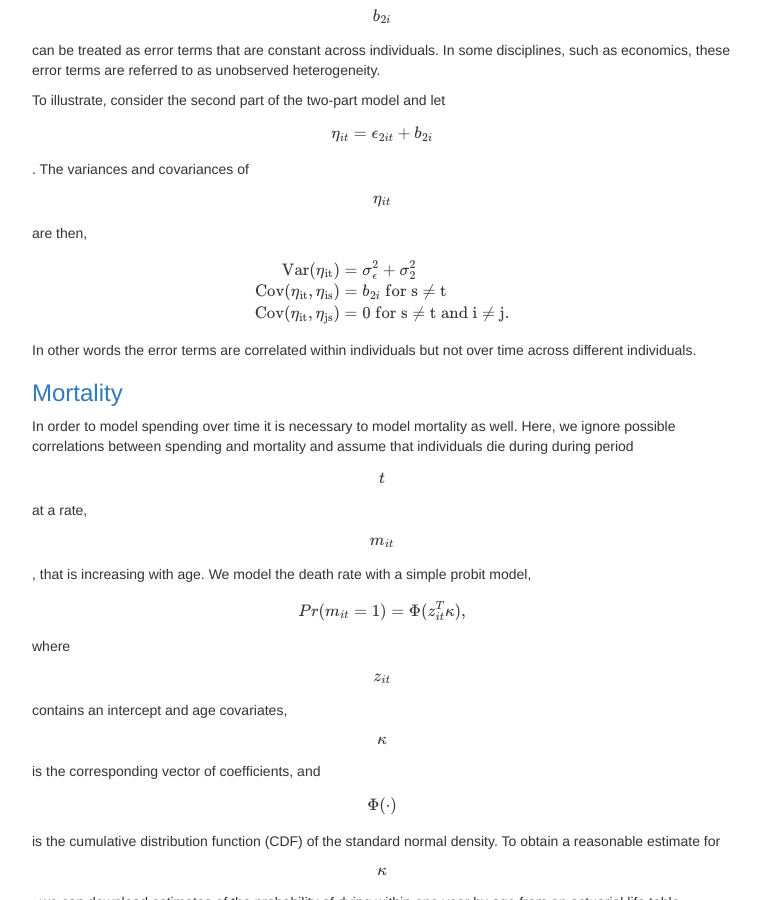
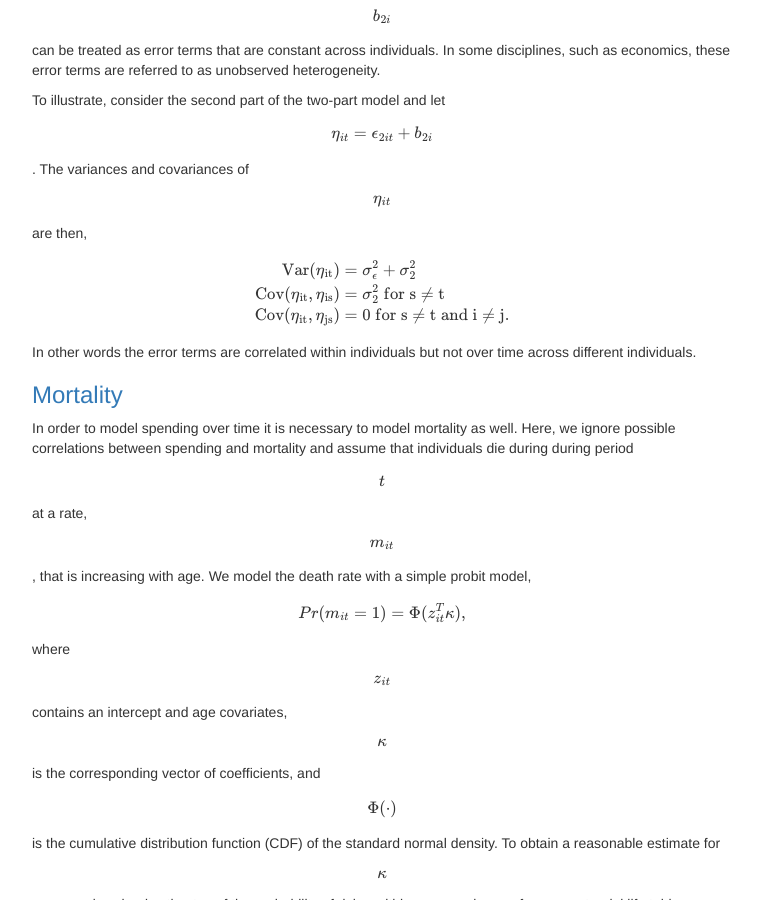
Before and after one commit to dincerti/dincerti.github.io, a Jekyll site: the page built from dynamic_twopart.md, in a window 1280 px wide and 900 px high, scrolled down 2263 px. Shown: the whole window, without its empty margins (258-1019 px from the left). Built offline with Jekyll 4.4.1, drawn with Linux system fonts in a browser that asks for light colours; formulas are drawn with MathJax 3; some of the changed text lies outside the part shown.

Commit message:
Fix typo in covariance

```diff
--- a/_rmd/dynamic_twopart.Rmd
+++ b/_rmd/dynamic_twopart.Rmd
@@ -56,7 +56,7 @@ To illustrate, consider the second part of the two-part model and let $$\eta_{it
 $$
 \begin{aligned}
 \rm{Var}(\eta_{it})&=\sigma^2_\epsilon + \sigma_2^2\\
-\rm{Cov}(\eta_{it}, \eta_{is}) &= b_{2i} \; \rm{for}\; s\neq t\\
+\rm{Cov}(\eta_{it}, \eta_{is}) &= \sigma_2^2 \; \rm{for}\; s\neq t\\
 \rm{Cov}(\eta_{it}, \eta_{js}) &= 0\; \rm{for}\; s\neq t\; \rm{and}\; i \neq j.
 \end{aligned}
 $$
--- a/dynamic_twopart.md
+++ b/dynamic_twopart.md
@@ -54,7 +54,7 @@ To illustrate, consider the second part of the two-part model and let $$\eta_{it
 $$
 \begin{aligned}
 \rm{Var}(\eta_{it})&=\sigma^2_\epsilon + \sigma_2^2\\
-\rm{Cov}(\eta_{it}, \eta_{is}) &= b_{2i} \; \rm{for}\; s\neq t\\
+\rm{Cov}(\eta_{it}, \eta_{is}) &= \sigma_2^2 \; \rm{for}\; s\neq t\\
 \rm{Cov}(\eta_{it}, \eta_{js}) &= 0\; \rm{for}\; s\neq t\; \rm{and}\; i \neq j.
 \end{aligned}
 $$
```
Also changed, not shown: other parts of dynamic_twopart.md (+1 -1 lines).
